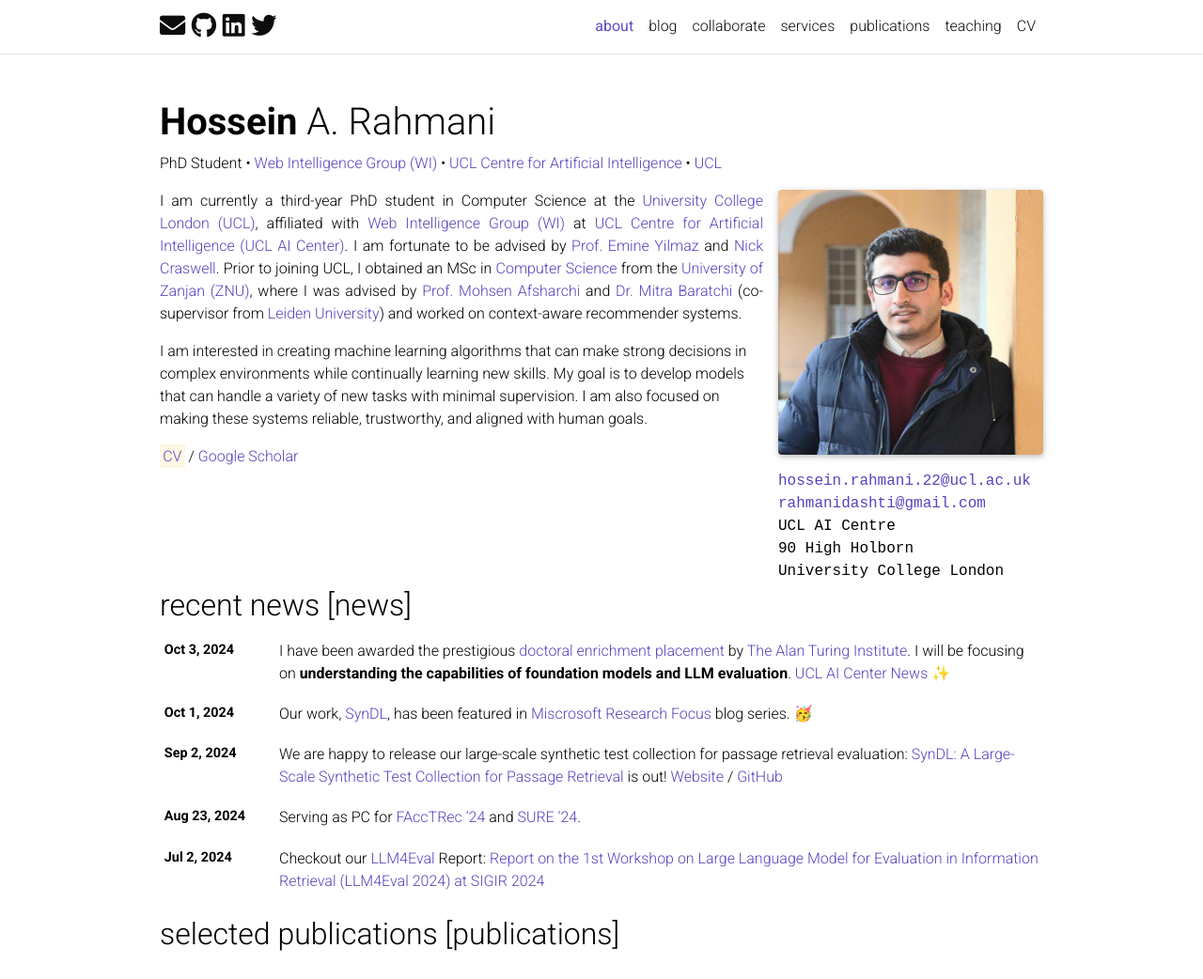
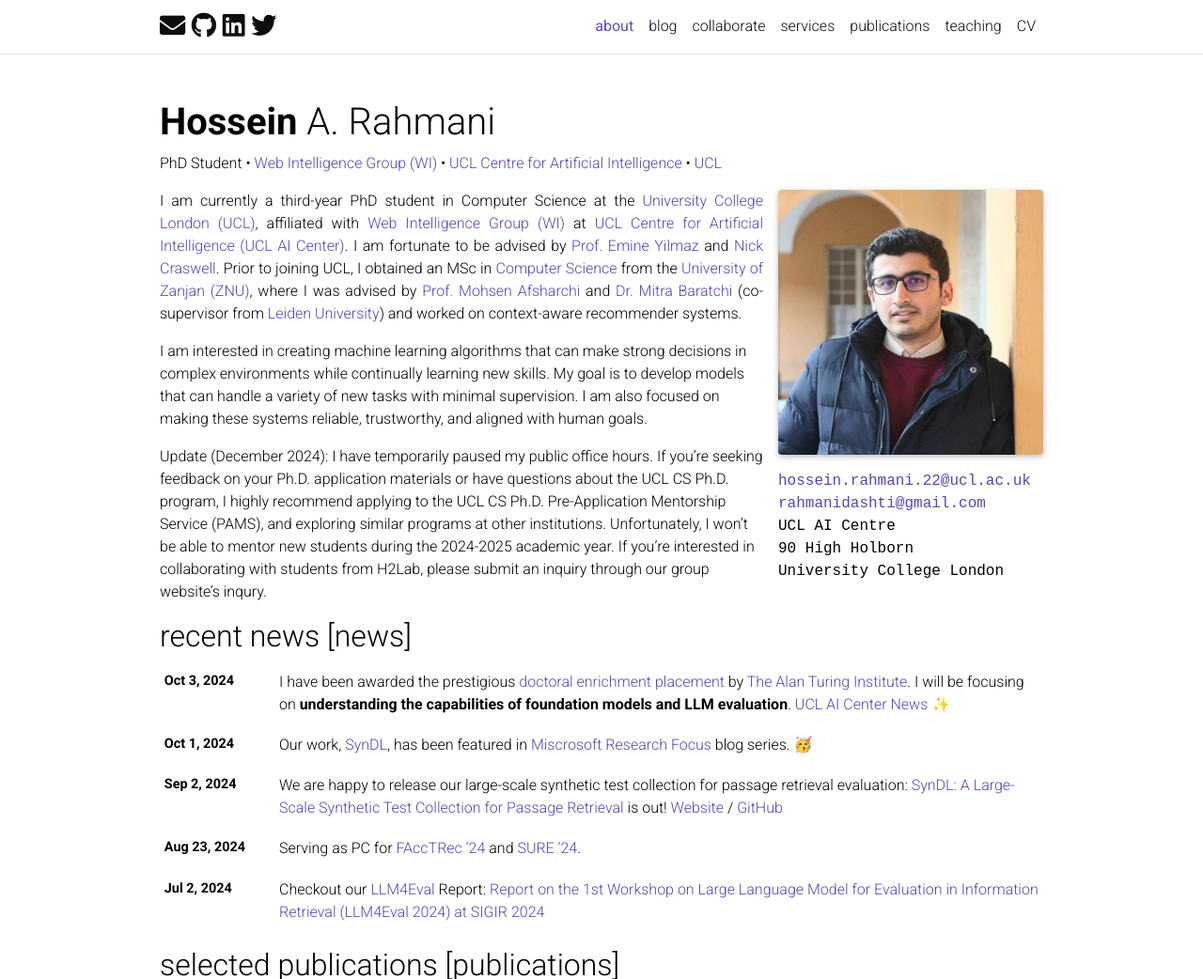
Before and after one commit to rahmanidashti/rahmanidashti.github.io, a Jekyll site: the page built from _pages/about.md, in a window 1280 px wide and 1364 px high, cut to the strip 0-1042 px from the top of the window. Shown: the whole strip at 94% size. Built offline with Jekyll 4.4.1, drawn with Linux system fonts in a browser that asks for light colours; full-size pictures stand in for the smaller copies a plugin makes; emoji names are drawn with the system emoji font; comment, search, counter and statistics services are not loaded; a style sheet for code colours, icons or effects is not loaded.

Commit message:
Update about.md

```diff
--- a/_pages/about.md
+++ b/_pages/about.md
@@ -28,4 +28,6 @@
 
 <!-- My work spans areas like information retrieval, recommendation systems, and natural language processing. Currently, I am focused on enhancing large language models (LLMs) with decision-making abilities, such as planning, reasoning, and using tools, and teaching them to learn from human feedback in an open-ended way. -->
 
-<mark><a href="/assets/pdf/Hossein_Rahmani_CV.pdf" target="_blank">CV</a></mark> / <a href="https://scholar.google.com/citations?user=1uzYEI0AAAAJ&hl=en" target="_blank">Google Scholar</a>
+Update (December 2024): I have temporarily paused my public office hours. If you’re seeking feedback on your Ph.D. application materials or have questions about the UCL CS Ph.D. program, I highly recommend applying to the UCL CS Ph.D. Pre-Application Mentorship Service (PAMS), and exploring similar programs at other institutions. Unfortunately, I won’t be able to mentor new students during the 2024-2025 academic year. If you’re interested in collaborating with students from H2Lab, please submit an inquiry through our group website’s inqury.
+
+<!-- <mark><a href="/assets/pdf/Hossein_Rahmani_CV.pdf" target="_blank">CV</a></mark> / <a href="https://scholar.google.com/citations?user=1uzYEI0AAAAJ&hl=en" target="_blank">Google Scholar</a> -->
```
